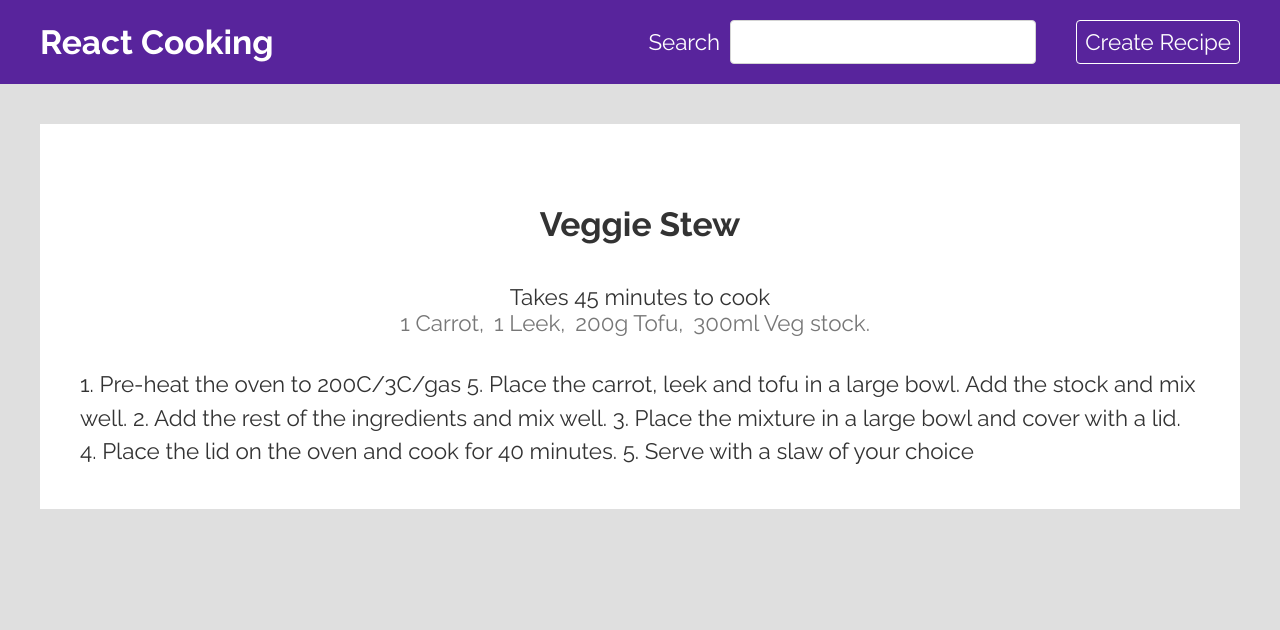
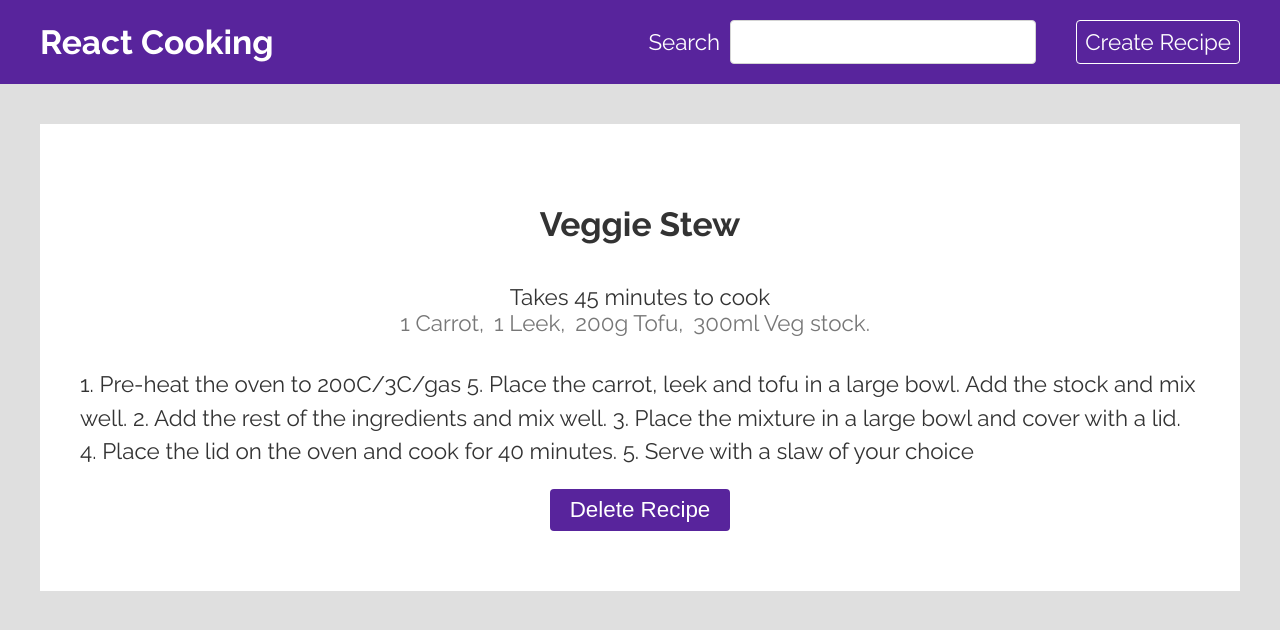
Before and after one commit to coffmanjrp/react-cooking, a React (Create React App) app: page /recipes/1 in a window 1280 px wide. Shown: the top 630 px of the page. Built offline with nearby package versions, Linux system fonts and the light colour scheme; data requests are answered from the project's data file.

Commit message:
Delete button

```diff
--- a/data/db.json
+++ b/data/db.json
@@ -48,15 +48,6 @@
         "carrots"
       ],
       "id": "otqfGjx"
-    },
-    {
-      "title": "Test",
-      "method": "test",
-      "cookingTime": "34 minutes",
-      "ingredients": [
-        "Test"
-      ],
-      "id": "aq8Gfjs"
     }
   ]
 }
--- a/src/hooks/useFetch.tsx
+++ b/src/hooks/useFetch.tsx
@@ -1,7 +1,10 @@
 import { useEffect, useState } from 'react';
 import { Data, FetchOptions } from 'utils/types';
 
-const useFetch = (url: string, method: string = 'GET') => {
+const useFetch = (
+  url: string,
+  method: 'GET' | 'POST' | 'PUT' | 'DELETE' = 'GET'
+) => {
   const [data, setData] = useState<(Data[] & Data) | null>(null);
   const [isPending, setIsPending] = useState<boolean>(false);
   const [error, setError] = useState<string | null>(null);
@@ -13,6 +16,10 @@
       headers: { 'Content-Type': 'application/json' },
       body: JSON.stringify(data),
     });
+  };
+
+  const deleteData = () => {
+    setOptions({ method: 'DELETE' });
   };
 
   useEffect(() => {
@@ -48,7 +55,7 @@
       fetchData();
     }
 
-    if (method === 'POST' && options) {
+    if (options) {
       fetchData(options);
     }
 
@@ -57,7 +64,7 @@
     };
   }, [url, options, method]);
 
-  return { data, isPending, error, postData };
+  return { data, isPending, error, postData, deleteData };
 };
 
 export default useFetch;
--- a/src/pages/recipe/Recipe.css
+++ b/src/pages/recipe/Recipe.css
@@ -26,6 +26,18 @@
 .recipe li:last-child:after {
   content: '.';
 }
+.recipe button {
+  display: block;
+  margin: 20px auto;
+  font-size: 1em;
+  color: #fff;
+  padding: 8px 20px;
+  border: 0;
+  border-radius: 4px;
+  background-color: #58249c;
+  text-decoration: none;
+  cursor: pointer;
+}
 
 .method {
   text-align: left;
--- a/src/pages/recipe/Recipe.tsx
+++ b/src/pages/recipe/Recipe.tsx
@@ -1,11 +1,31 @@
 import { FC } from 'react';
-import { useParams } from 'react-router-dom';
+import { useNavigate, useParams, Navigate } from 'react-router-dom';
 import useFetch from 'hooks/useFetch';
 import './Recipe.css';
 
 const Recipe: FC = () => {
+  const navigate = useNavigate();
   const { id } = useParams();
-  const { data: recipe, isPending, error } = useFetch(`/recipes/${id}`);
+  const {
+    data: recipe,
+    isPending,
+    error,
+    deleteData,
+  } = useFetch(`/recipes/${id}`);
+
+  const handleDelete = () => {
+    const deleteConfirm = window.confirm(
+      'Are you sure you want to delete this recipe?'
+    );
+
+    if (deleteConfirm) {
+      deleteData();
+
+      setTimeout(() => navigate('/'), 1000);
+    } else {
+      return;
+    }
+  };
 
   return (
     <div className="recipe">
@@ -16,11 +36,14 @@
           <h2 className="page-title">{recipe.title}</h2>
           <p>Takes {recipe.cookingTime} to cook</p>
           <ul>
-            {recipe.ingredients.map((ingredient) => (
+            {recipe.ingredients?.map((ingredient) => (
               <li key={ingredient}>{ingredient}</li>
             ))}
           </ul>
           <p className="method">{recipe.method}</p>
+          <button type="button" className="btn" onClick={handleDelete}>
+            Delete Recipe
+          </button>
         </>
       )}
     </div>
--- a/src/utils/types.ts
+++ b/src/utils/types.ts
@@ -8,6 +8,6 @@
 
 export type FetchOptions = {
   method: 'GET' | 'POST' | 'PUT' | 'DELETE';
-  headers: { 'Content-Type': 'application/json' };
-  body: string;
+  headers?: { 'Content-Type': 'application/json' };
+  body?: string;
 };
```
